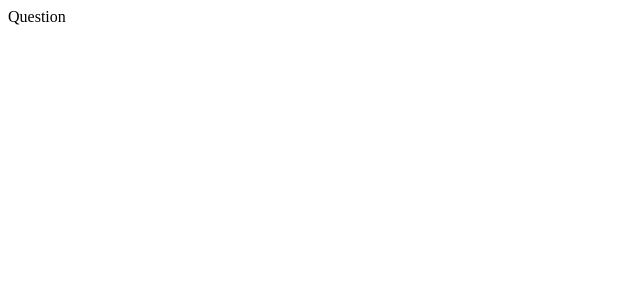
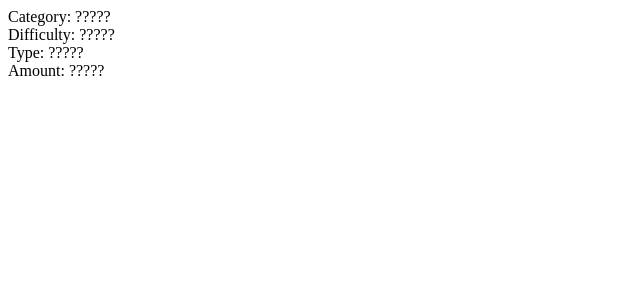
Before and after one commit to khoalun/react-redux-quize, a React (Vite) app: page /question in a window 1280 px wide. Shown: the top 300 px of the page, without its empty margins (0-640 px from the left). Built offline with nearby package versions, Linux system fonts and the light colour scheme.

Commit message:
add vlaue

```diff
--- a/src/pages/question/question.tsx
+++ b/src/pages/question/question.tsx
@@ -2,7 +2,12 @@ import React from 'react'
 
 function Question() {
   return (
-    <div>Question</div>
+    <div>
+      Category: ????? <br />
+      Difficulty: ????? <br />
+      Type: ????? <br />
+      Amount: ????? <br />
+    </div>
   )
 }
 
```
